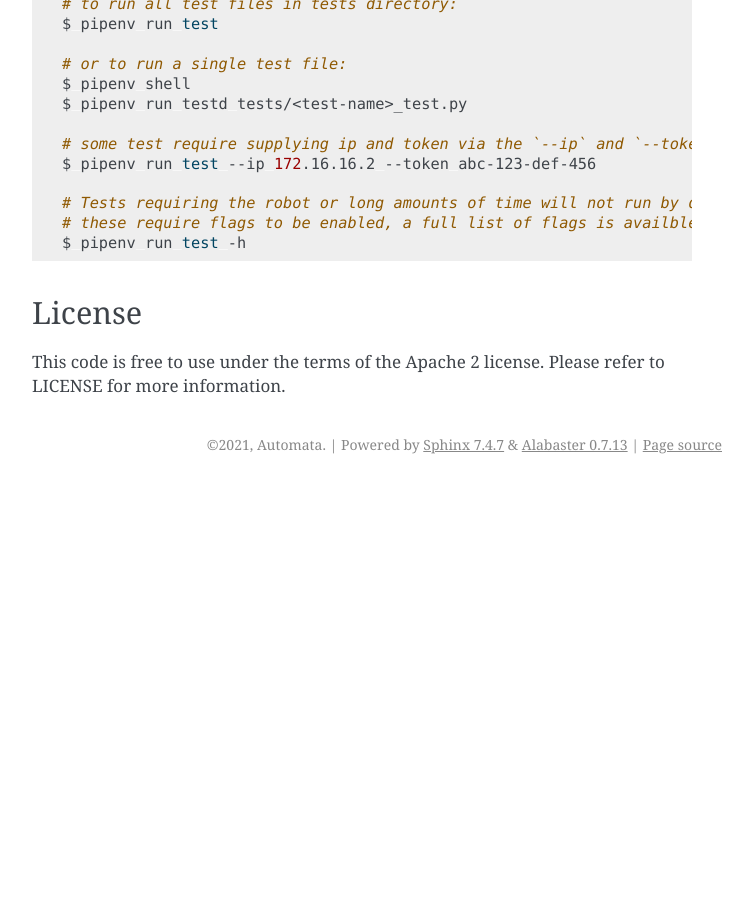
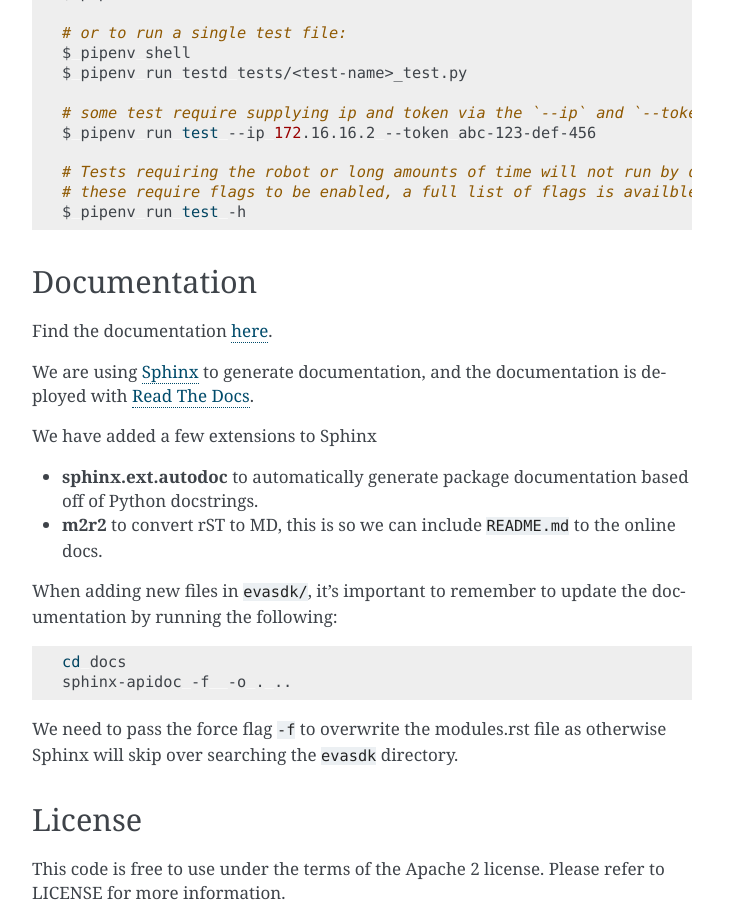
Before and after one commit to automata-tech/eva_python_sdk, a Sphinx documentation site: the page built from docs/readme.rst, in a window 1280 px wide and 900 px high, scrolled down 3998 px. Shown: the whole window, without its empty margins (388-1141 px from the left). Built offline with Sphinx 7.4.7, drawn with Linux system fonts in a browser that asks for light colours; before the commit the page ends 4482 px from its top, so only the background shows below that; some of the changed text lies outside the part shown.

Commit message:
adds meta documentation and formats readme title

````diff
--- a/README.md
+++ b/README.md
@@ -1,4 +1,6 @@
-# Eva Python SDK [![PyPI version](https://badge.fury.io/py/evasdk.svg)](https://badge.fury.io/py/evasdk) ![Build status](https://github.com/automata-tech/eva_python_sdk/workflows/Build%20and%20test/badge.svg) [![codecov](https://codecov.io/gh/automata-tech/eva_python_sdk/branch/development/graph/badge.svg)](https://codecov.io/gh/automata-tech/eva_python_sdk)
+# Eva Python SDK
+
+[![PyPI version](https://badge.fury.io/py/evasdk.svg)](https://badge.fury.io/py/evasdk) ![Build status](https://github.com/automata-tech/eva_python_sdk/workflows/Build%20and%20test/badge.svg) [![codecov](https://codecov.io/gh/automata-tech/eva_python_sdk/branch/development/graph/badge.svg)](https://codecov.io/gh/automata-tech/eva_python_sdk)
 
 The Eva Python SDK provides convenient access to the Automata Eva API from applications written in Python 3.
 
@@ -11,11 +13,12 @@ __* This SDK is currently in beta__
     - [Detail Instructions](#detail-instructions)
   - [Examples](#examples)
     - [Eva](#eva)
-    - [evasdk.eva_http and evasdk.eva_ws](#evasdkevahttp-and-evasdkevaws)
+    - [evasdk.eva_http and evasdk.eva_ws](#evasdkeva_http-and-evasdkeva_ws)
   - [Versioning](#versioning)
   - [Logging](#logging)
   - [Bugs and feature requests](#bugs-and-feature-requests)
   - [Testing](#testing)
+  - [Documentation](#documentation)
   - [License](#license)
 
 ## Installation
@@ -174,6 +177,23 @@ $ pipenv run test --ip 172.16.16.2 --token abc-123-def-456
 $ pipenv run test -h
 ```
 
+## Documentation
+
+Find the documentation [here](https://eva-python-sdk.readthedocs.io/en/latest/).
+
+We are using [Sphinx](https://github.com/sphinx-doc/sphinx) to generate documentation, and the documentation is deployed with [Read The Docs](https://github.com/readthedocs/readthedocs.org).
+
+We have added a few extensions to Sphinx
+-   **sphinx.ext.autodoc** to automatically generate package documentation based off of Python docstrings.
+-   **m2r2** to convert rST to MD, this is so we can include `README.md` to the online docs.
+
+When adding new files in `evasdk/`, it's important to remember to update the documentation by running the following:
+```bash
+cd docs
+sphinx-apidoc -f  -o . ..
+```
+We need to pass the force flag `-f` to overwrite the modules.rst file as otherwise Sphinx will skip over searching the `evasdk` directory.
+
 ## License
 
 This code is free to use under the terms of the Apache 2 license. Please refer to LICENSE for more information.
--- a/docs/conf.py
+++ b/docs/conf.py
@@ -39,7 +39,7 @@ templates_path = ['_templates']
 # List of patterns, relative to source directory, that match files and
 # directories to ignore when looking for source files.
 # This pattern also affects html_static_path and html_extra_path.
-exclude_patterns = ['_build', 'Thumbs.db', '.DS_Store', ]
+exclude_patterns = ['_build', 'Thumbs.db', '.DS_Store']
 
 
 # -- Options for HTML output -------------------------------------------------
````
Also changed, not shown: docs/index.rst (+5 -2 lines).
